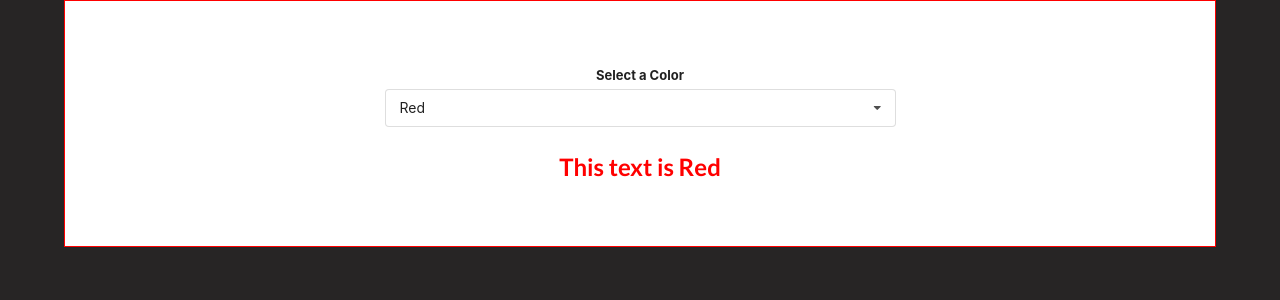
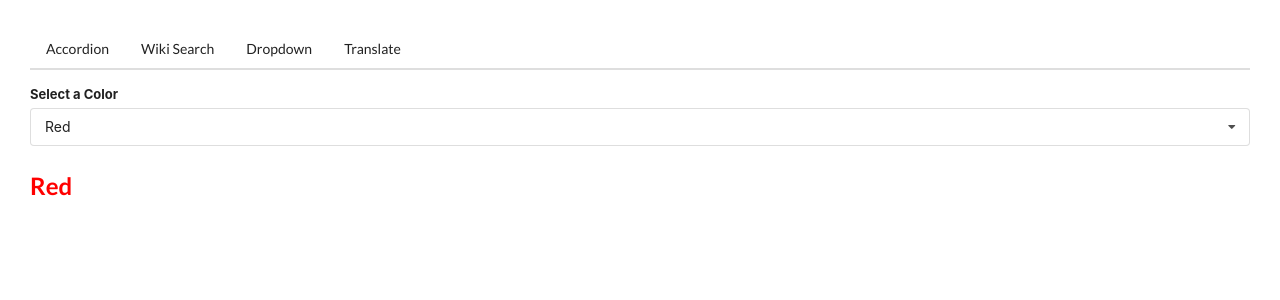
Before and after one commit to bobbygondola/WidgetsLibrary, a React (Create React App) app in the folder practiceapp/: page /dropdown in a window 1280 px wide. Shown: the top 300 px of the page. Built offline with nearby package versions, Linux system fonts and the light colour scheme.

Commit message:
FEATURE/App finished, using bootleg React Router, Working app

```diff
--- a/practiceapp/src/App.css
+++ b/practiceapp/src/App.css
@@ -1,24 +1,3 @@
-.App {
-  text-align: center;
-  background-color: rgb(39, 37, 37);
-  height: 100vh;
+.App{
+    padding: 30px;
 }
-
-.searchComponent{
-  background-color: white;
-  width: 90%;
-}
-
-.dropDownComponent{
-  margin: 0 auto;
-  background-color: white;
-  width: 90%;
-  border: 1px solid red;
-  height: fit-content;
-  padding: 5%;
-}
-
-.ui.form{
-  width: 50%;
-  margin: 0 auto;
-}
--- a/practiceapp/src/App.js
+++ b/practiceapp/src/App.js
@@ -5,6 +5,7 @@ import Search from './components/Search';
 import Dropdown from './components/Dropdown';
 import Translate from './components/Translate';
 import Route from './components/Route';
+import Header from './components/Header';
 
 const items = [
   {
@@ -38,18 +39,15 @@ const options = [
 
 function App() {
   const [selected, setSelected] = useState(options[0])
-
   return (
     <div className="App">
-
+      <Header />
       <Route path="/">
         <Accordion items={items}/>
       </Route>
-
       <Route path="/wiki">
         <Search />
       </Route>
-
       <Route path="/dropdown">
         <Dropdown
           label="Select a Color"
@@ -58,7 +56,6 @@ function App() {
           onSelectedChange={setSelected}
         />
       </Route>
-
       <Route path="/translate">
         <Translate />
       </Route>
--- a/practiceapp/src/components/Dropdown.js
+++ b/practiceapp/src/components/Dropdown.js
@@ -54,7 +54,7 @@ function Dropdown({ label, options, selected, onSelectedChange }) {
                     </div>
                 </div>
             </div>
-            <h2 style={{color: `${selected.value}`}}>This text is {selected.label}</h2>
+            <h2 style={{color: `${selected.value}`}}>{selected.label}</h2>
         </div>
     )
 }
--- /dev/null
+++ b/practiceapp/src/components/Header.js
@@ -0,0 +1,23 @@
+import React from 'react';
+import Link from './Link';
+
+function Header() {
+    return (
+        <div className="ui secondary pointing menu">
+            <Link href="/" className="item">
+                Accordion
+            </Link>
+            <Link href="/wiki" className="item">
+                Wiki Search
+            </Link>
+            <Link href="/dropdown" className="item">
+                Dropdown
+            </Link>
+            <Link href="/translate" className="item">
+                Translate
+            </Link>
+        </div>
+    )
+}
+
+export default Header
--- /dev/null
+++ b/practiceapp/src/components/Link.js
@@ -0,0 +1,30 @@
+import React from 'react'
+
+//The purpose of creating a Link component and passing the nav values,
+// is to stop the page from reloading and reloading all the html files
+//  and javascript files, too many network requests.
+
+function Link({className, href, children}) {
+    const onClick = (event) => {
+        if (event.metaKey || event.ctrlKey) {
+            return;
+        }
+
+        event.preventDefault();
+        window.history.pushState({}, '', href)
+
+        // TLDR, this communicates over to Route compnents that URL has just changed.
+        const navEvent = new PopStateEvent('popstate');
+        window.dispatchEvent(navEvent)
+    }
+
+    return (
+    <a onClick={onClick}
+    className={className}
+    href={href}>
+    {children}
+    </a>
+    )
+}
+
+export default Link
--- a/practiceapp/src/components/Route.js
+++ b/practiceapp/src/components/Route.js
@@ -1,5 +1,20 @@
+import {useEffect, useState} from 'react';
+
 function Route({path, children}) {
-    return window.location.pathname === path ? children : null;
+    const [currentPath, setCurrentPath] = useState(window.location.pathname)
+
+    useEffect(() => {
+        const onLocationChange = () => {
+            setCurrentPath(window.location.pathname)
+        }
+
+        window.addEventListener('popstate', onLocationChange)
+        return () => {
+            window.removeEventListener('popstate', onLocationChange)
+        }
+    }, [])
+
+    return currentPath === path ? children : null;
 };
 
 export default Route;
--- a/practiceapp/src/components/Translate.js
+++ b/practiceapp/src/components/Translate.js
@@ -80,7 +80,7 @@ function Translate() {
         <div>
             <div className="ui form">
                 <div className="field">
-                    <label style={{color: 'white'}}>Enter Text</label>
+                    <label>Enter Text</label>
                         <input
                         value={text}
                         onChange={(e) => setText(e.target.value)}/>
```
Also changed, not shown: 1 other file (tests, documents, lock files or other folders).
